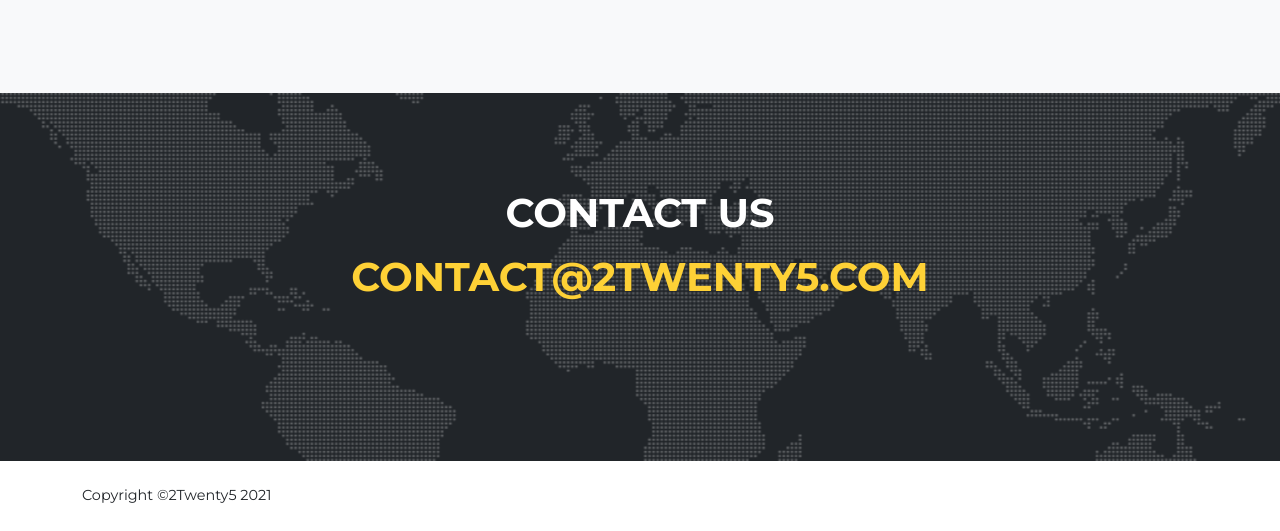
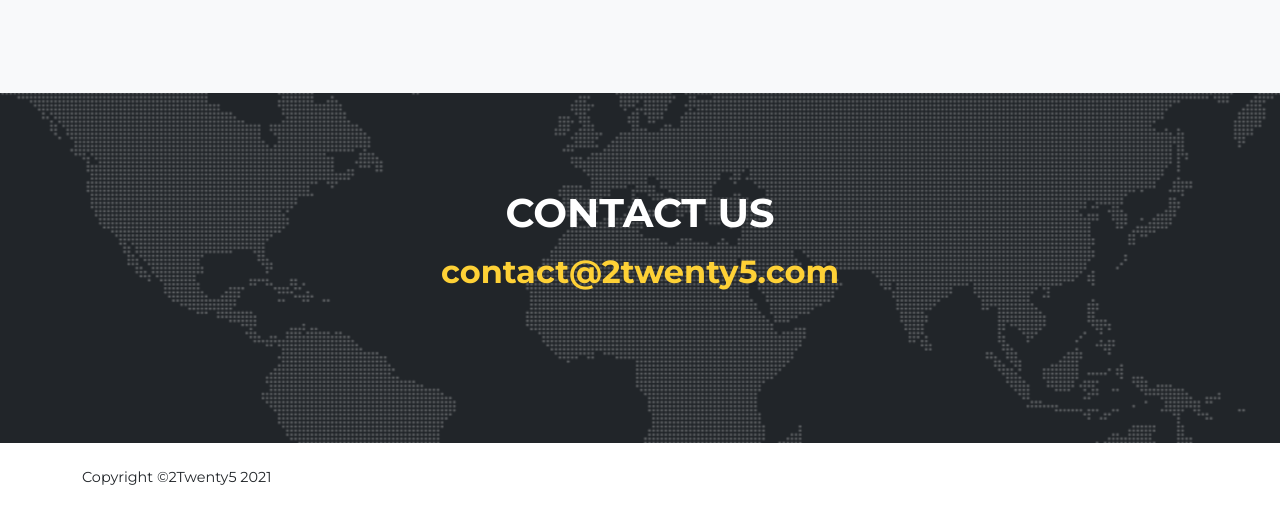
Before and after one commit to 2twenty5/2twenty5.github.io, a plain HTML site: page index.html in a window 1280 px wide. Shown: the part 5450-5981 px from the top of the page. Drawn offline with nearby package versions, Linux system fonts and the light colour scheme; a web font is replaced by a local one.

Commit message:
sizing issue

```diff
--- a/index.html
+++ b/index.html
@@ -345,7 +345,7 @@
             <div class="container">
                 <div class="text-center">
                     <h2 class="section-heading text-uppercase">Contact Us</h2>
-                    <h2 class="section-heading text-uppercase">
+                    <h2 class="section-subheading text-muted">
 			<a href = "mailto: contact@2twenty5.com">contact@2twenty5.com</a>
 		    </h2>
                 </div>
```
